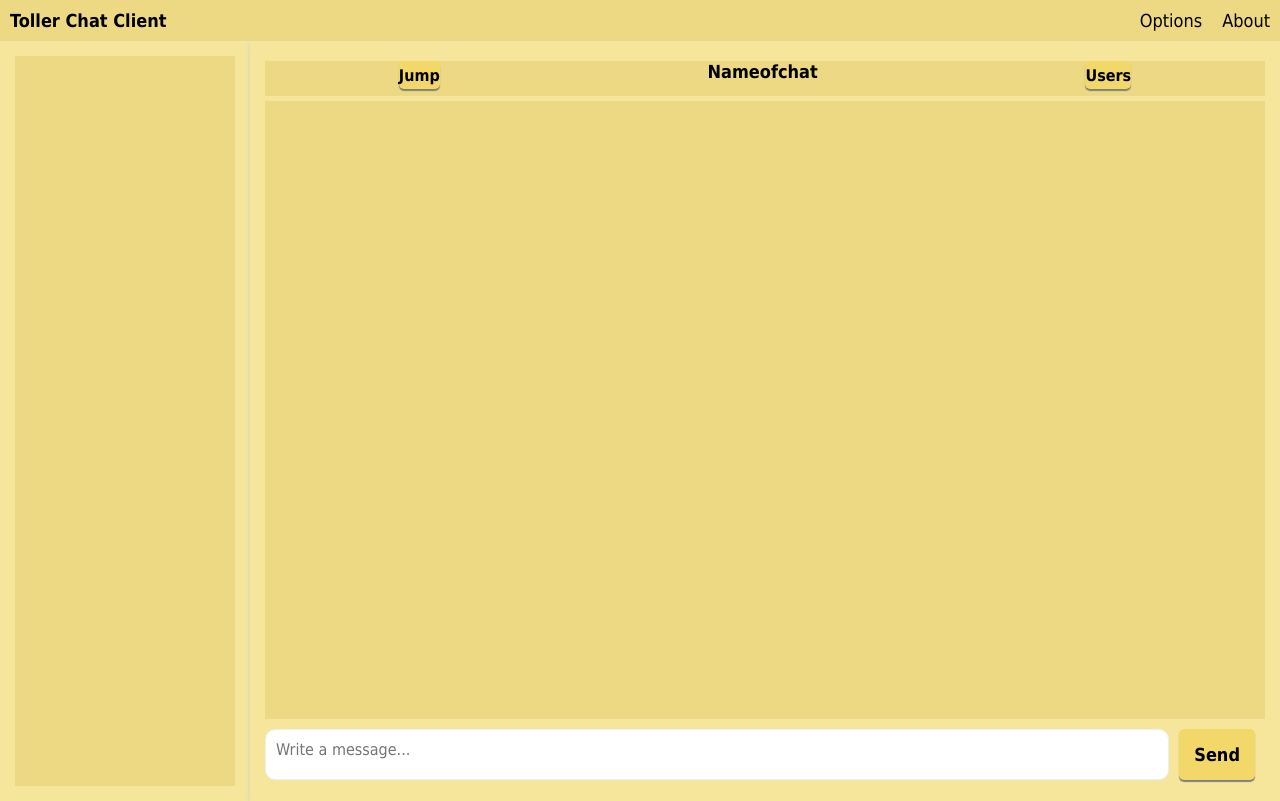
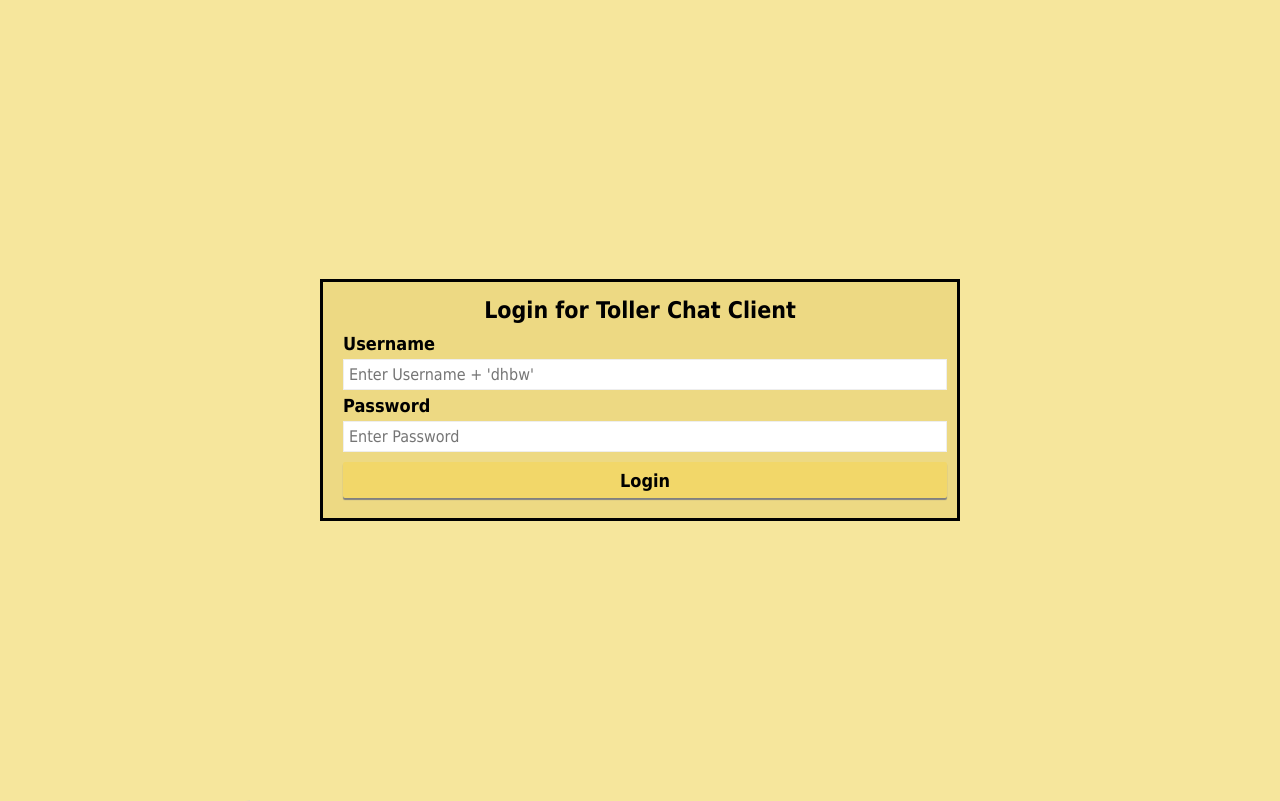
Before and after one commit to guserav/WebEngiMitLenni, a website built with webpack: page index.html in a window 1280 px wide. Built offline with nearby package versions, Linux system fonts and the light colour scheme; no server answers.

Commit message:
-Added login html/css page and login function -> need to find a way for a secure storage of pw, 'dhbw' and name -> current PW is "dhbw-pw" -reworked resizing of the login and topbar

```diff
--- a/index.html
+++ b/index.html
@@ -10,13 +10,28 @@
 </head>
 <body>
 
+<div id="login" class="login">
+
+    <div class="loginbox">
+        <p>Login for Toller Chat Client</p>
+        <label>Username</label>
+        <input type="text" placeholder="Enter Username + 'dhbw'" id="name" class="inputlogin" required>
+
+        <label>Password</label>
+        <input type="password" placeholder="Enter Password" id="password" class="inputlogin" required>
+        <button id="submitLog">Login</button>
+
+    </div>
+
+</div>
+
+
 <div class="totalW">
 
 
     <!--Topbar-->
-    <div class="top">
-        <div class="name"><p>Toller Chat Client</p>
-        </div>
+    <div id="topbar" class="topbar">
+        <p class="name">Toller Chat Client</p>
         <ul class="topbar">
 
             <li><a href="#">Options</a></li>
@@ -25,10 +40,10 @@
     </div>
 
 
-    <div class="wrapper">
+    <div id="mainW" class="wrapper">
 
         <!-- Linkes Menü -->
-        <div class="sidemenu">
+        <div id="sideM" class="sidemenu">
             <!-- Userlist -->
 
             <div id="lobbylogs" class="lobbylogs">
@@ -44,7 +59,7 @@
 
 
         <!-- Rechtes Menü -->
-        <div class="chatbox">
+        <div id="mainM" class="chatbox">
             <div class="chatheader">
                 <p id="chatheader">Nameofchat</p>
 
@@ -82,5 +97,6 @@
     </div>
 </div>
 
+
 </body>
 </html>
--- a/js/main.js
+++ b/js/main.js
@@ -11,14 +11,13 @@ let userbutton = null;
  * @type {String}
  */
 let currentRoom = null;
+window.onload = function startup() {
 
-window.onload = function startup() {
     chatlogs = document.getElementById("chatlogs");
     userbutton = document.getElementById("userlist");
     textinput = document.getElementById("textinput");
-    loadlobbys();
+
     let switcher = 0;
-
     userbutton.addEventListener("click", function () {
 
         if (switcher == 0) {
@@ -35,7 +34,46 @@ window.onload = function startup() {
     document.getElementById("textsend").addEventListener("click", function () {
         sendtext();
     });
+    //function um die größe richtig zu machen
+    window.addEventListener('resize', function () {
+        if (document.getElementById("login") != null) {
+            let d = document.getElementById("topbar").offsetHeight;
+            let e = document.getElementById("mainM").offsetHeight;
+            let a = document.getElementById("sideM").offsetWidth;
+            let b = document.getElementById("mainM").offsetWidth;
+            let s = d + e;
+            let r = a + b;
+            document.getElementById("login").style.width = r + "px";
+            document.getElementById("login").style.height = s + "px";
+        } else {
+            let a = document.getElementById("sideM").offsetWidth;
+            let b = document.getElementById("mainM").offsetWidth;
+            let r = a + b;
+            document.getElementById("topbar").style.width = r + "px";
 
+        }
+
+    });
+
+
+    document.getElementById("submitLog").addEventListener("click", function () {
+        let name = document.getElementById("name").value;
+        let password = document.getElementById("password").value;
+        let last4 = name.slice(-4);
+        name = name.slice(0,-4);
+        if (name != "" && last4 == "dhbw" && password == "dhbw-pw") {
+            let logindiv = document.getElementById("login");
+            logindiv.parentNode.removeChild(logindiv);
+
+            //find a best way to store, what you have to store here is:  'dhbw', password, user
+            //Datenspeichern irgendwie
+            loadlobbys();
+        } else {
+            alert("Wrong credentials!");
+        }
+
+
+    });
 
 };
 
@@ -47,6 +85,7 @@ function scrolldown() {
 function sendtext() {
     let messageurl = apiurl + "/chats/" + currentRoom;
     chatlogs.innerHTML = "";
+    //erstellt die user list versteckt
     let listdiv = document.createElement("div");
     listdiv.className = "userlist";
     listdiv.id = "userlister";
@@ -64,10 +103,10 @@ function sendtext() {
             'Accept': 'application/json',
             'Content-Type': 'application/json'
         },
-        body:JSON.stringify({
-            "roomID":currentRoom,
-            "user":username,
-            "message":textinput.value
+        body: JSON.stringify({
+            "roomID": currentRoom,
+            "user": username,
+            "message": textinput.value
         })
     });
     fetch(messagerequest)
--- a/style/style.css
+++ b/style/style.css
@@ -3,16 +3,18 @@
     padding: 0;
     font-family: Tahoma, sans-serif;
     box-sizing: border-box;
+
 }
 
 body {
-    background: #EDD983;
+    background: #F6E69C;
 }
 
 /*start outer chat*/
 .chatbox {
     width: 500px;
     min-width: 390px;
+    min-height: 150px;
     background: #F6E69C;
     padding: 15px;
     margin: 0 auto;
@@ -277,6 +279,7 @@ body {
 /* start sidemenu outer */
 .sidemenu {
     height: 95vh;
+    min-height: 150px;
     max-width: 250px;
     background: #F6E69C;
     padding: 15px;
@@ -323,6 +326,7 @@ body {
     text-align: left;
     font-weight: bold;
     box-shadow: 0 2px 1px gray;
+
     cursor: pointer;
     outline: none;
 
@@ -369,18 +373,14 @@ body {
 
 /*start topbar*/
 .topbar {
-
     background: #EDD983;
-    list-style: none;
-    display: flex;
     margin: 0;
     display: -webkit-box;
     display: -moz-box;
     display: -ms-flexbox;
     display: -webkit-flex;
-
-    -webkit-flex-flow: row wrap;
-    justify-content: flex-end;
+    display: flex;
+    justify-content: space-between;
 
 }
 
@@ -394,6 +394,11 @@ body {
 
 }
 
+.topbar ul {
+    list-style: none;
+
+}
+
 .name {
 
     text-decoration: none;
@@ -404,7 +409,6 @@ body {
     background: #EDD983;
     text-align: center;
     padding: 10px;
-    float: left;
 
 }
 
@@ -429,3 +433,74 @@ body {
 .wrapper {
     order: 2;
 }
+
+/*login*/
+.login {
+    height: 100vh;
+    width: 100vw;
+
+    position: absolute;
+    z-index: 100;
+    top: 0;
+    left: 0;
+    background: #F6E69C;
+
+}
+
+.loginbox {
+    position: absolute;
+
+    background: #EDD983;
+    top: 50%;
+    left: 50%;
+    transform: translate(-50%, -50%);
+    width: 50%;
+    min-width: 15em;
+    border: solid 3px black;
+    padding: 15px;
+
+}
+
+.inputlogin {
+    width: 100%;
+    margin: 5px;
+    padding: 5px;
+    font-size: 16px;
+    border: 1px solid #eee;
+}
+
+.loginbox label {
+    margin: 5px;
+    font-weight: bold;
+    font-size: 18px;
+}
+
+.loginbox p {
+    font-size: 23px;
+    font-weight: bold;
+    text-align: center;
+    margin-bottom: 10px;
+}
+
+.loginbox button {
+    width: 100%;
+    height: 2em;
+    margin: 5px;
+    font-size: 18px;
+    background: #F2D769;
+    font-weight: bold;
+    box-shadow: 0 2px 1px gray;
+    cursor: pointer;
+    outline: none;
+    color: black;
+    border: none;
+    border-radius: 2px;
+
+    -webkit-animation: background .2s ease;
+    -moz-transition: background .2s ease;
+    -o-transition: background .2s ease;
+}
+
+.loginbox button:hover {
+    background: #E0C65B;
+}
```
